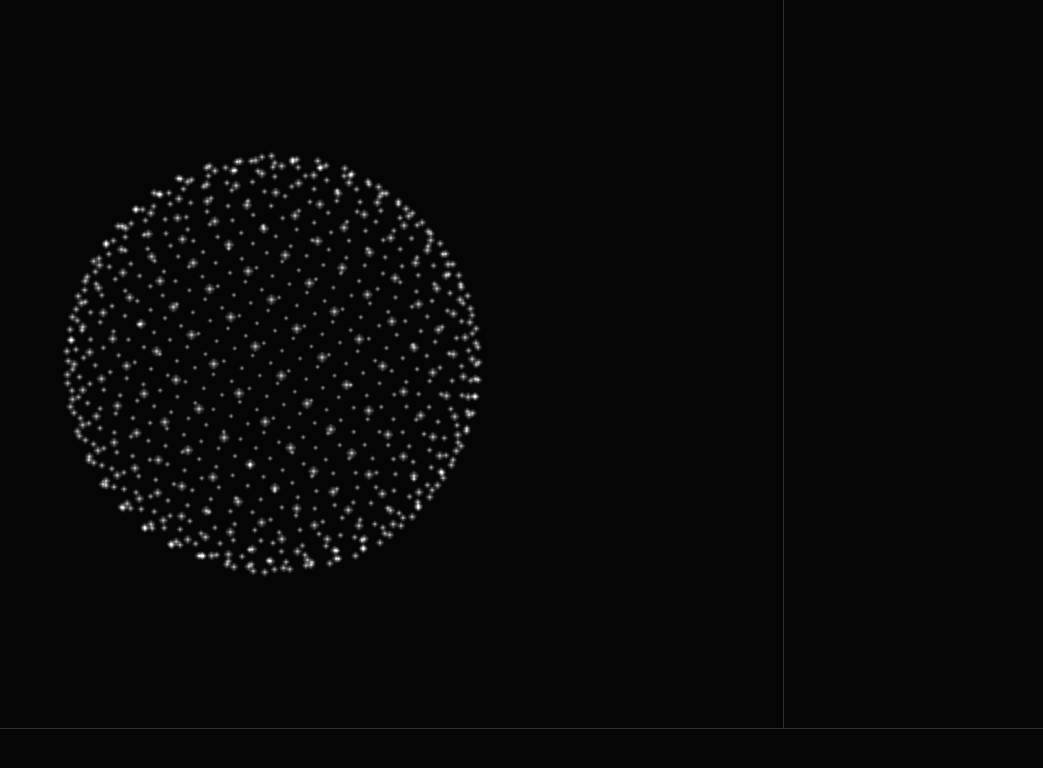
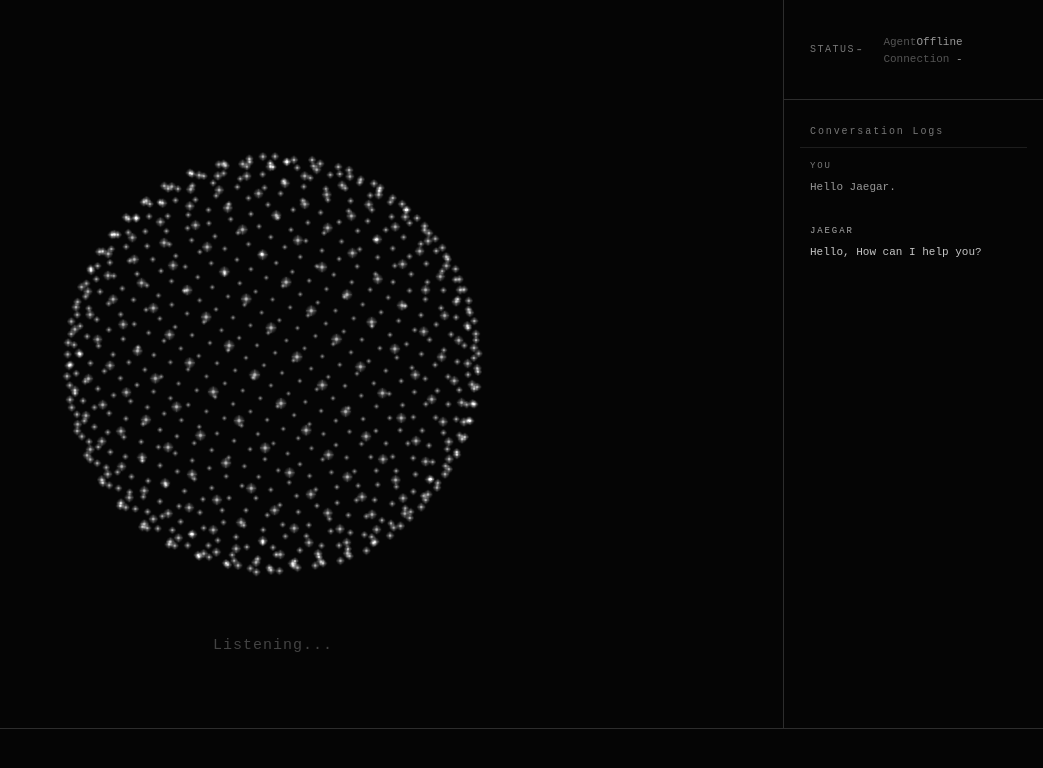
Before and after one commit to Axelxqy/Jaegar_AI, a React (Vite) app in the folder frontend/: page / in a window 1280 px wide. Shown: the top 768 px of the page, without its empty margins (237-1280 px from the left). Built offline with nearby package versions, Linux system fonts and the light colour scheme.

Commit message:
Details For Console Dock, OrbStatus, and Status Dock
CHange the behaviour of Orb in ParticleSphere

```diff
--- /dev/null
+++ b/frontend/src/components/Orb/ConsoleDock.css
@@ -0,0 +1,65 @@
+.console-dock {
+    flex: 1;
+    min-height: 0;
+    display: flex;
+    flex-direction: column;
+}
+
+.console-header {
+    height: 32px;
+    display: flex;
+    align-items: center;
+    padding: 0 10px;
+    border-bottom: 1px solid #1d1d1d;
+    flex-shrink: 0;
+}
+
+.console-title {
+    font-family: monospace;
+    font-size: 10px;
+    letter-spacing: 0.05cm;
+    color: #777;
+}
+
+.console-log {
+    flex: 1;
+    min-height: 0;
+    overflow-y: auto;
+    padding: 12px 10px;
+}
+
+.user-log,
+.agent-log {
+    font-family: monospace;
+    font-size: 11px;
+    line-height: 1.5;
+    margin-bottom: 30px;
+}
+
+.log-speaker {
+    display: block;
+    margin-bottom: 5px;
+    font-size: 9px;
+    letter-spacing: 0.05cm;
+}
+
+.log-message {
+    display: block;
+    color: #aaa;
+}
+
+.user-log .log-speaker {
+    color: #777;
+}
+
+.user-log .log-message {
+    color: #999
+}
+
+.agent-log .log-speaker {
+    color: #aaa;
+}
+
+.agent-log .log-message {
+    color: #c5c5c5;
+}
--- a/frontend/src/components/Orb/ConsoleDock.tsx
+++ b/frontend/src/components/Orb/ConsoleDock.tsx
@@ -1,6 +1,36 @@
+import "./ConsoleDock.css"
+
 function ConsoleDock() {
     return (
-        <div></div>
+        <div className="console-dock">
+            <div className="console-header">
+                <span className="console-title">
+                    Conversation Logs
+                </span>
+            </div>
+
+            <div className="console-log">
+                <div className="user-log">
+                    <span className="log-speaker">
+                        YOU
+                    </span>
+
+                    <span className="log-message">
+                        Hello Jaegar.
+                    </span>
+                </div>
+
+                <div className="agent-log">
+                    <span className="log-speaker">
+                        JAEGAR
+                    </span>
+
+                    <span className="log-message">
+                        Hello, How can I help you?
+                    </span>
+                </div>
+            </div>
+        </div>
     )
 
 }
--- /dev/null
+++ b/frontend/src/components/Orb/OrbStatus.css
@@ -0,0 +1,29 @@
+.orb-status {
+    display: flex;
+    align-items: center;
+    justify-content: center;
+
+    margin-top: 12px;
+}
+
+.status-text {
+    position: relative;
+    left: 0px;
+    top: -50px;
+    font-family: monospace;
+    font-size: 15px;
+    color: #d0d0d0;
+
+    white-space: nowrap;
+    animation: statusFade 2.8s ease-in-out infinite;
+}
+
+@keyframes statusFade {
+    0%, 100% {
+        opacity: 0.30;
+    }
+
+    50% {
+        opacity: 0.75;
+    }
+}
--- a/frontend/src/components/Orb/OrbStatus.tsx
+++ b/frontend/src/components/Orb/OrbStatus.tsx
@@ -1,8 +1,13 @@
+import "./OrbStatus.css"
+
 function OrbStatus() {
     return (
-        <div></div>
-    )
-
+        <div className="orb-status">
+            <span className="status-text">
+                Listening...
+            </span>
+        </div>
+    );
 }
 
 export default OrbStatus;
--- a/frontend/src/components/Orb/ParticleSphere.tsx
+++ b/frontend/src/components/Orb/ParticleSphere.tsx
@@ -42,19 +42,27 @@ function createParticleTexture() {
     context.fillRect(0, 0, 64, 64);
 
     //Draw Star Rays
-    context.strokeStyle = "white";
     context.lineWidth = 2;
 
+    //Vertical Ray
+    context.strokeStyle = "rgb(255, 255, 255)";
     context.beginPath();
-
-    //Vertical Ray
     context.moveTo(center, 4);
     context.lineTo(center, 60);
+    context.stroke();
 
-    //Horizontal Ray
+    //Left Horizontal Ray
+    context.strokeStyle = "rgb(255, 255, 255)";
+    context.beginPath();
     context.moveTo(4, center);
-    context.lineTo(60, center);
+    context.lineTo(center, center);
+    context.stroke();
 
+    //Right Horizontal Ray
+    context.strokeStyle = "rgb(255, 255, 255)";
+    context.beginPath();
+    context.moveTo(center, center);
+    context.lineTo(60, center)
     context.stroke();
 
     //Convert into THREE.js texture
--- /dev/null
+++ b/frontend/src/components/Orb/StatusDock.css
@@ -0,0 +1,67 @@
+.status-dock {
+    width: 100%;
+
+    border-bottom: 1px solid #2d2d2d;
+
+    flex-shrink: 0;
+}
+
+.status-dock-header {
+    height: 32px;
+
+    display: flex;
+    align-items: center;
+    justify-content: space-between;
+
+    padding: 0 10px;
+
+    box-sizing: border-box;
+}
+
+.status-dock-title {
+    font-family: monospace;
+    font-size: 10px;
+    letter-spacing: 0.15em;
+
+    color: #777;
+}
+
+.status-dock-toggle {
+    border: none;
+    background: none;
+
+    padding: 0;
+
+    color: #666;
+
+    font-family: monospace;
+    font-size: 14px;
+
+    cursor: pointer;
+}
+
+.status-dock-toggle:hover {
+    color: #aaa;
+}
+
+.status-dock-content {
+    padding: 6px 10px 10px;
+}
+
+.status-item {
+    display: flex;
+    justify-content: space-between;
+
+    margin-top: 5px;
+
+    font-family: monospace;
+    font-size: 11px;
+}
+
+.status-label {
+    color: #555;
+}
+
+.status-value {
+    color: #999;
+}
--- a/frontend/src/components/Orb/StatusDock.tsx
+++ b/frontend/src/components/Orb/StatusDock.tsx
@@ -1,7 +1,43 @@
+import "./StatusDock.css";
+
 function StatusDock() {
     return (
-        <div></div>
-    )
+        <div className="status-dock">
+            <div className="status-dock-header">
+                <span className="status-dock-title">
+                    STATUS
+                </span>
+
+                <button className="status-dock-toggle">
+                    -
+                </button>
+            </div>
+
+            <div className="status-dock-content">
+
+                <div className="status-item">
+                    <span className="status-label">
+                        Agent
+                    </span>
+
+                    <span className="status-value">
+                        Offline
+                    </span>
+                </div>
+
+                <div className="status-item">
+                    <span className="status-label">
+                        Connection
+                    </span>
+
+                    <span className="status-value">
+                        -
+                    </span>
+                </div>
+            </div>
+
+        </div>
+    );
 
 }
 
```
